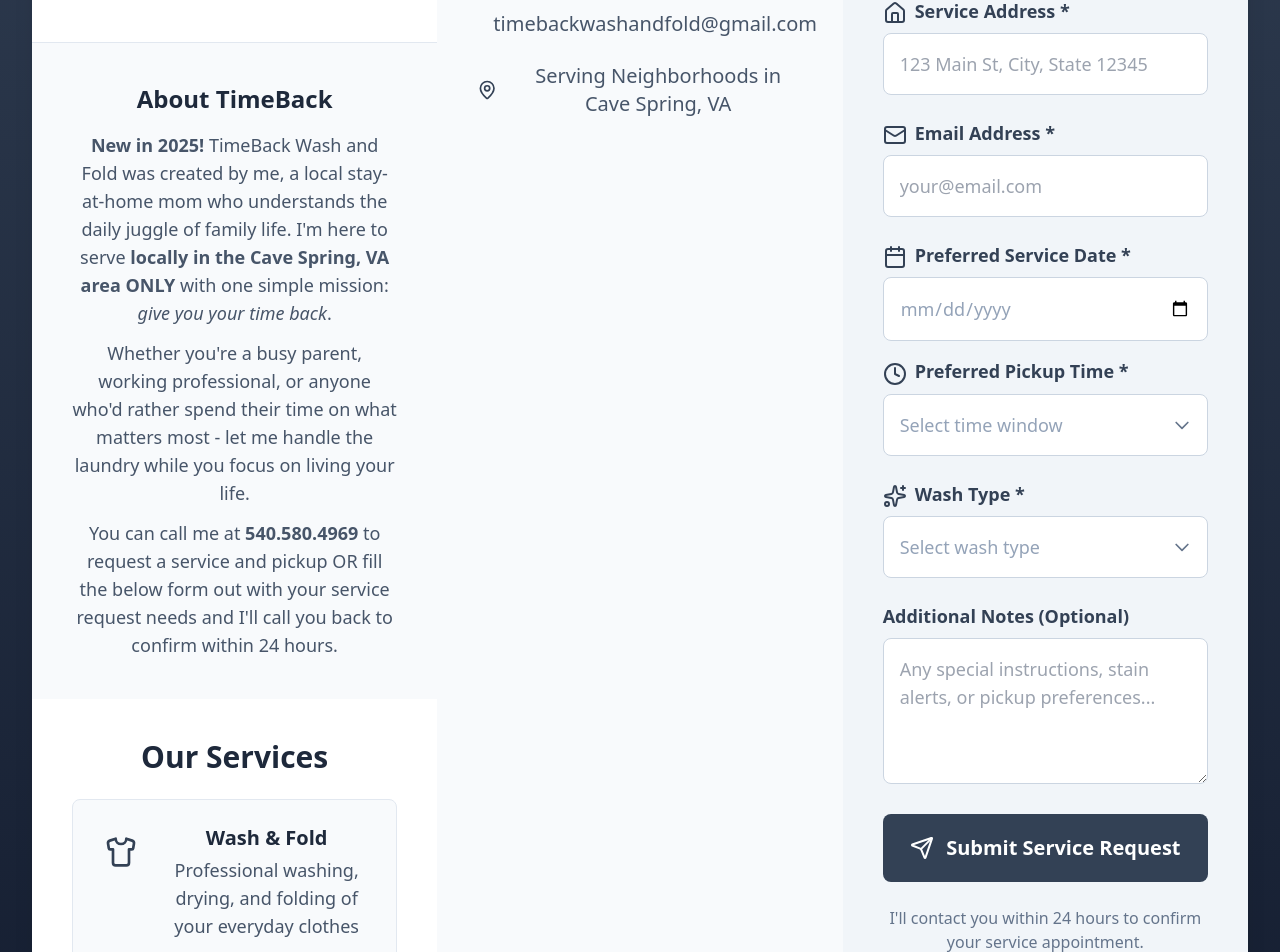
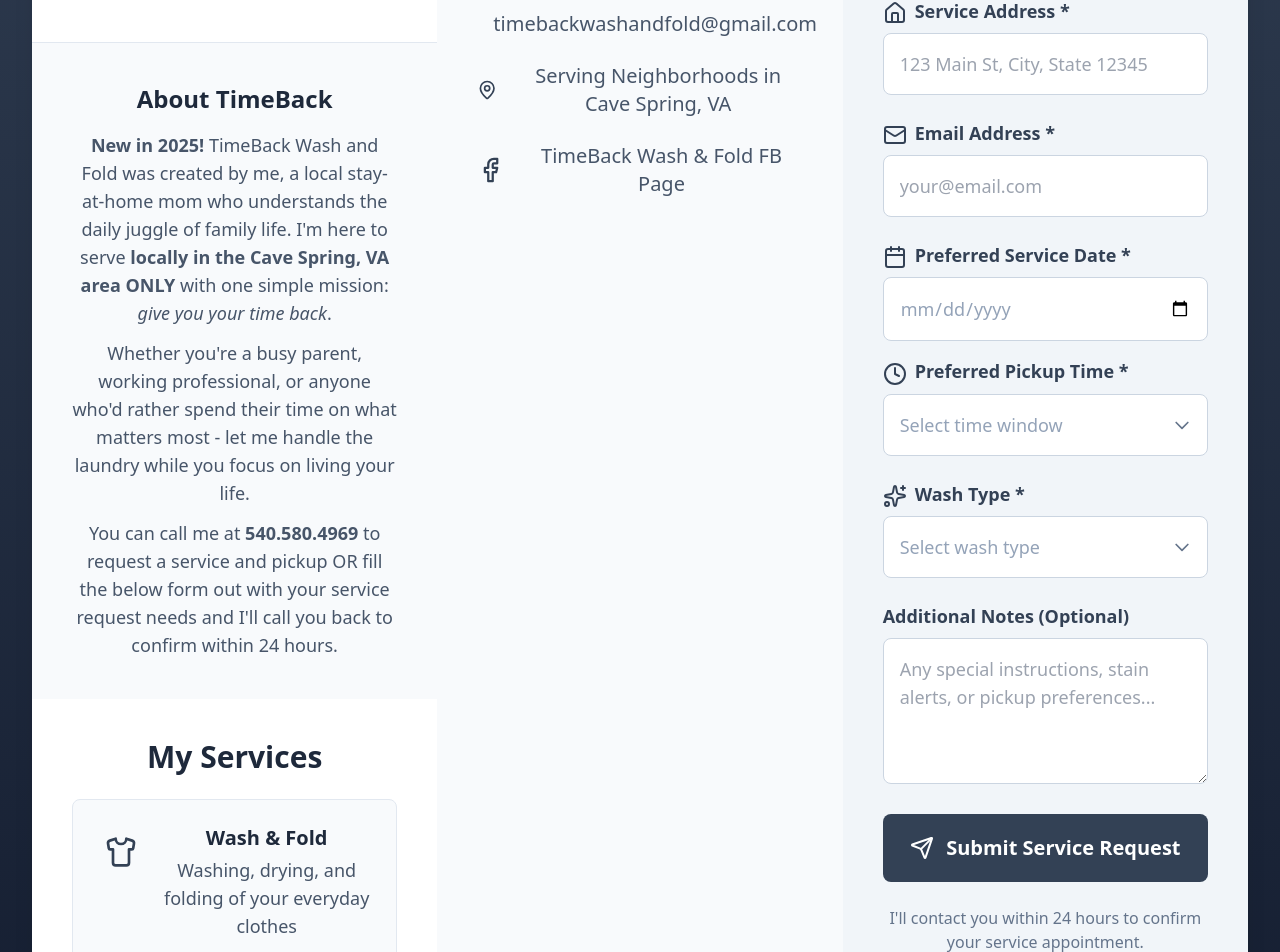
Before and after one commit to bkahl1984/timeback-wash-fold-app, a React (Vite) app: page / in a window 1280 px wide. Shown: the part 467-1419 px from the top of the page. Built offline with nearby package versions, Linux system fonts and the light colour scheme.

Commit message:
add fb link

```diff
--- a/src/components/TimeBackLaundryApp.tsx
+++ b/src/components/TimeBackLaundryApp.tsx
@@ -1,5 +1,5 @@
 import React, { useState } from 'react';
-import { Shirt, Sparkles, Truck, Star, Phone, MapPin, Mail, Calendar, User, Home, Send, Clock } from 'lucide-react';
+import { Shirt, Sparkles, Truck, Star, Phone, MapPin, Mail, Calendar, User, Home, Send, Clock, Facebook } from 'lucide-react';
 import emailjs from '@emailjs/browser';
 import { generateConfirmationNumber } from '../utils/confirmation';
 
@@ -41,7 +41,7 @@ const TimeBackLaundryApp: React.FC = () => {
     {
       icon: <Shirt className="w-8 h-8 text-slate-700" />,
       title: "Wash & Fold",
-      description: "Professional washing, drying, and folding of your everyday clothes",
+      description: "Washing, drying, and folding of your everyday clothes",
       price: "$35 per 13-gallon bag (up to 20 lb included) • +$2.00/lb over included weight",
     },
     {
@@ -186,7 +186,7 @@ const TimeBackLaundryApp: React.FC = () => {
 
             {/* Services Section */}
             <div className="p-6 lg:p-8 xl:p-10">
-              <h2 className="text-xl md:text-2xl lg:text-3xl font-bold text-slate-800 mb-4 lg:mb-6 text-center md:text-left">Our Services</h2>
+              <h2 className="text-xl md:text-2xl lg:text-3xl font-bold text-slate-800 mb-4 lg:mb-6 text-center md:text-left">My Services</h2>
               <div className="space-y-4 lg:space-y-6">
                 {services.map((service, index) => (
                   <div key={index} className="bg-slate-50 rounded-lg p-4 lg:p-6 border border-slate-200 hover:shadow-md transition-shadow">
@@ -240,8 +240,13 @@ const TimeBackLaundryApp: React.FC = () => {
                   <MapPin className="w-6 h-6 lg:w-7 lg:h-7 text-slate-700" />
                   <span className="md:text-lg lg:text-xl">Serving Neighborhoods in Cave Spring, VA</span>
                 </div>
+                <div className="flex items-center space-x-3 lg:space-x-4 text-slate-600">
+                  <Facebook className="w-6 h-6 lg:w-7 lg:h-7 text-slate-700" />
+                  <a className="hover:underline" target="_blank" href="https://www.facebook.com/timebackwashandfold">
+                    <span className="md:text-lg lg:text-xl">TimeBack Wash & Fold FB Page</span>
+                  </a>
               </div>
-
+              </div>
             </div>
           </div>
 
```
